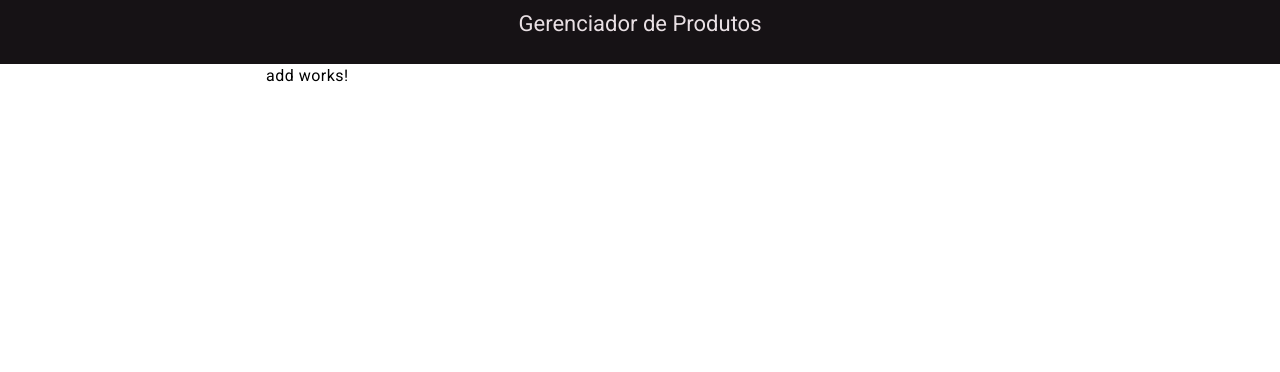
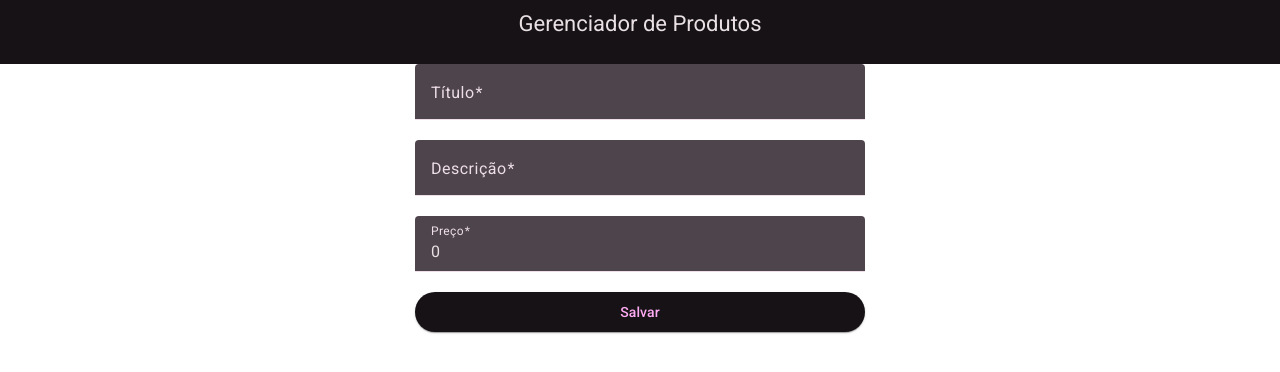
Before and after one commit to RodrigoSADev/Product-Store, an Angular app: page /add-product in a window 1280 px wide. Shown: the top 372 px of the page. Built offline with nearby package versions, Linux system fonts and the light colour scheme.

Commit message:
feat: create form to add component

```diff
--- a/src/app/features/add/add.component.html
+++ b/src/app/features/add/add.component.html
@@ -1 +1,32 @@
-<p>add works!</p>
+<section class="form-container">
+  <form [formGroup]="addForm" (ngSubmit)="onSubmit()" class="form-content">
+    <mat-form-field>
+      <mat-label>Título</mat-label>
+      <input
+        type="text"
+        matInput
+        formControlName="title"
+        placeholder="Título"
+      />
+    </mat-form-field>
+    <mat-form-field>
+      <mat-label>Descrição</mat-label>
+      <input
+        type="text"
+        matInput
+        formControlName="description"
+        placeholder="Descrição"
+      />
+    </mat-form-field>
+    <mat-form-field>
+      <mat-label>Preço</mat-label>
+      <input
+        type="number"
+        matInput
+        formControlName="price"
+        placeholder="Preço"
+      />
+    </mat-form-field>
+    <button mat-raised-button type="submit">Salvar</button>
+  </form>
+</section>
--- a/src/app/features/add/add.component.scss
+++ b/src/app/features/add/add.component.scss
@@ -0,0 +1,11 @@
+.form-container {
+  display: flex;
+  justify-content: center;
+}
+
+.form-content {
+  width: 100%;
+  max-width: 450px;
+  display: flex;
+  flex-direction: column;
+}
--- a/src/app/features/add/add.component.ts
+++ b/src/app/features/add/add.component.ts
@@ -1,12 +1,36 @@
-import { Component } from '@angular/core';
+import { Component, inject } from '@angular/core';
+import {
+  FormBuilder,
+  FormGroup,
+  ReactiveFormsModule,
+  Validators,
+} from '@angular/forms';
+import { MatButtonModule } from '@angular/material/button';
+import { MatFormFieldModule } from '@angular/material/form-field';
+import { MatInputModule } from '@angular/material/input';
 
 @Component({
   selector: 'app-add',
   standalone: true,
-  imports: [],
+  imports: [
+    ReactiveFormsModule,
+    MatFormFieldModule,
+    MatInputModule,
+    MatButtonModule,
+  ],
   templateUrl: './add.component.html',
-  styleUrl: './add.component.scss'
+  styleUrl: './add.component.scss',
 })
 export class AddComponent {
+  formBuild = inject(FormBuilder);
 
+  addForm: FormGroup = this.formBuild.group({
+    title: ['', [Validators.required]],
+    description: ['', [Validators.required]],
+    price: [0, [Validators.required]],
+  });
+
+  onSubmit() {
+    console.log(this.addForm.value);
+  }
 }
```
